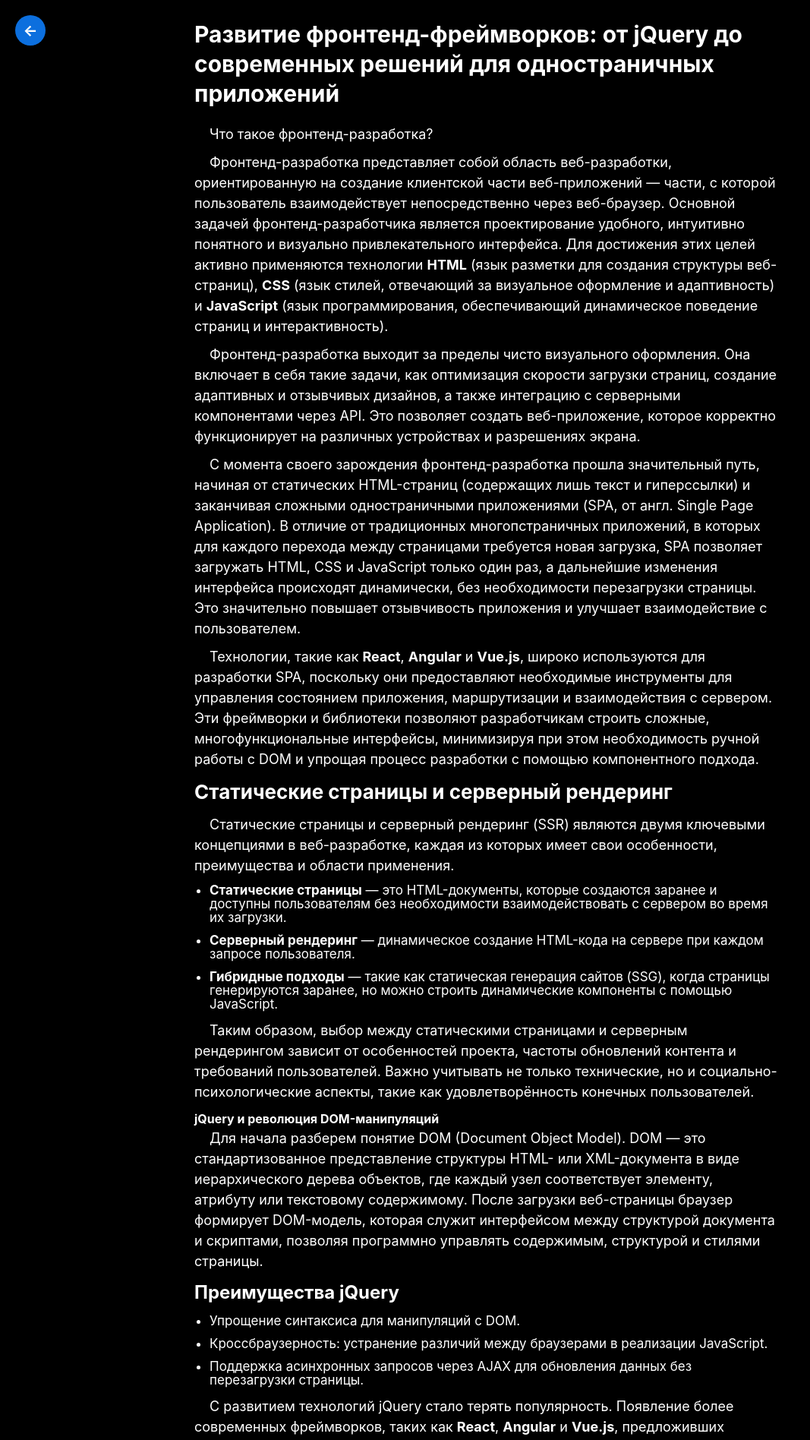
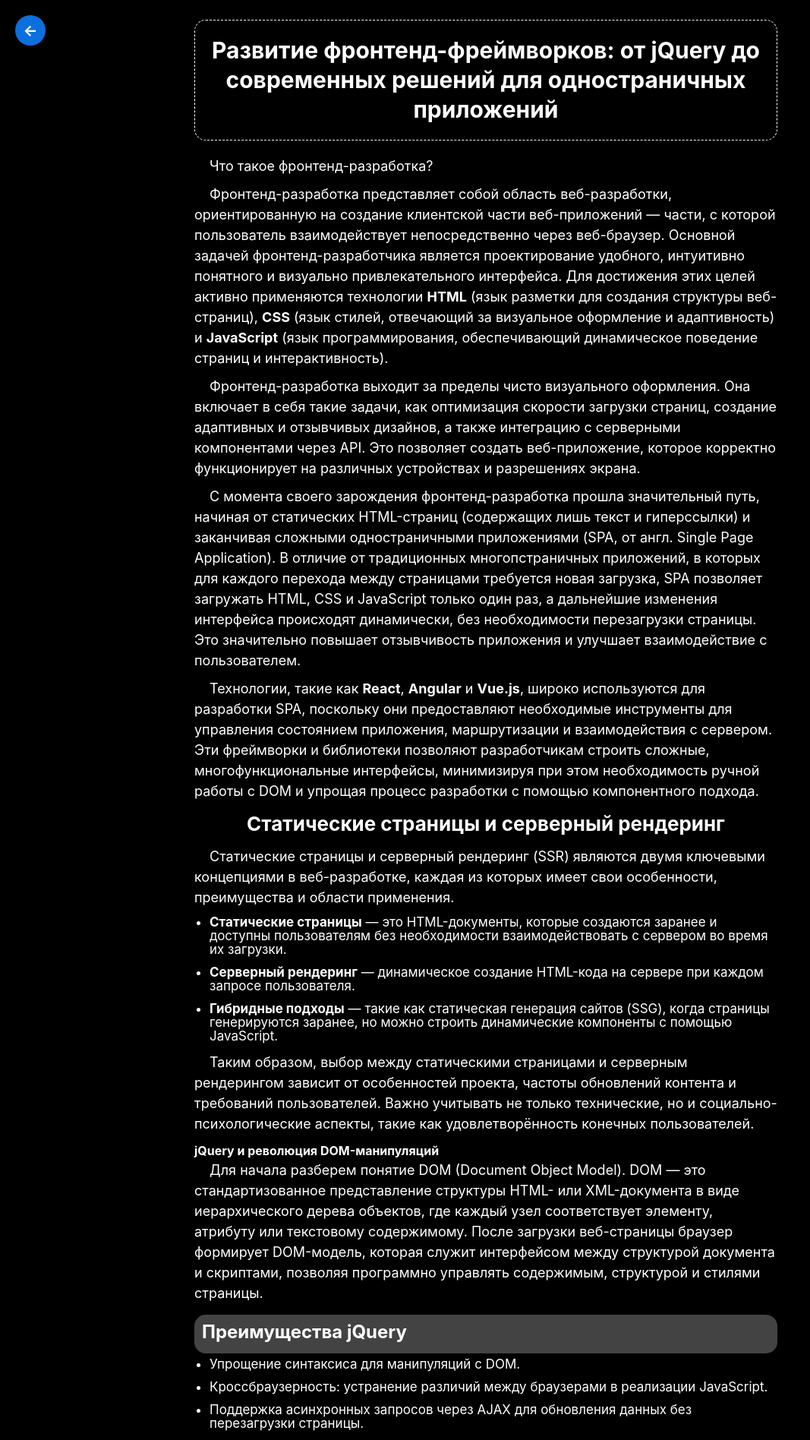
Before and after one commit to werwarmort/frontend-introduction, a Next.js app: page /lectures/1 in a window 1280 px wide. Shown: the top 1896 px of the page at 76% size, without its empty margins (0-1067 px from the left). Built offline with nearby package versions, Linux system fonts and the light colour scheme.

Commit message:
доработки стилей

```diff
--- a/src/app/lectures/[id]/LecturePage.module.scss
+++ b/src/app/lectures/[id]/LecturePage.module.scss
@@ -1,9 +1,32 @@
 .LecturePageWrapper {
+
+  h1 {
+    text-align: center;
+    border: 1px dashed white;
+    border-radius: 15px;
+    margin-bottom: 20px;
+    padding: 20px;
+  }
+
+  h2 {
+    text-align: center;
+  }
+
+  h3 {
+    background: rgba(197, 197, 197, 0.34);
+    padding: 5px 10px;
+    margin: 5px 0;
+    border-radius: 15px;
+  }
 
   pre {
     margin: 20px 0;
     font-size: 20px;
     font-weight: bold;
+    background: rgba(54, 55, 56, 0.61);
+    padding-left: 30px;
+    border-radius: 10px;
+    border: 1px dashed white;
 
     code {
       color: rgba(1, 218, 253, 0.84);
@@ -30,8 +53,10 @@
   }
 
   ol {
-    padding-left: 20px;
     list-style-type: decimal;
+    border: 1px solid white;
+    padding: 20px 0 20px 30px;
+    border-radius: 15px;
   }
 
   h1 {
--- a/src/shared/labs/lab_7.tsx
+++ b/src/shared/labs/lab_7.tsx
@@ -1,6 +1,6 @@
 export const lab_7 = `<h1>Лабораторная работа: Сравнение фронтенд-фреймворков</h1>
 
-<p>Цель: Сформировать аналитическое мышление при сравнении React, Vue.js, Angular и Svelte. Каждому пункту лабораторной соответствует вопрос, требующий развёрнутого письменного ответа на основе лекционного материала и личного анализа.</p>
+<p>Цель: Провести сравнительный анализ современных инструментов web-разработки: React, Vue.js, Angular и Svelte. Каждому пункту лабораторной соответствует вопрос, требующий развёрнутого письменного ответа на основе лекционного материала и личного анализа.</p>
 
 <p><strong>1)</strong> В чём заключаются архитектурные различия между React и Svelte в контексте рендеринга и производительности?</p>
 <p><strong>2)</strong> Почему отказ Svelte от виртуального DOM считается инновационным решением?</p>
--- a/src/shared/lectures/lecture_1.tsx
+++ b/src/shared/lectures/lecture_1.tsx
@@ -55,7 +55,7 @@ export const lecture_1 = `
   <li>Механизм <strong>Dependency Injection</strong> для улучшенной модульности.</li>
 </ul>
 
-<h3>Контрольные вопросы:</h3>
+<h2>Контрольные вопросы:</h2>
 <ol>
   <li>Что такое фронтенд-разработка и какие основные задачи она решает?</li>
   <li>Что такое SPA (single-page application) и как этот подход изменяет взаимодействие с пользователем по сравнению с традиционными многостраничными приложениями?</li>
@@ -68,4 +68,4 @@ export const lecture_1 = `
   <li>Какие основные особенности AngularJS сделали его популярным, и как двустороннее связывание данных помогает упростить разработку?</li>
   <li>Какие проблемы с производительностью были у AngularJS и как их решали новые фреймворки, такие как React и Vue.js?</li>
 </ol>
-`
+`;
--- a/src/shared/lectures/lecture_5.tsx
+++ b/src/shared/lectures/lecture_5.tsx
@@ -53,7 +53,7 @@ $: doubled = count * 2;</code></pre>
 <p>Подводя итоги, можно отметить, что Svelte представляет собой качественный сдвиг в парадигме создания пользовательских интерфейсов. Отказ от виртуального DOM в пользу компиляции в нативный JavaScript-код открывает новые горизонты в плане производительности, простоты разработки и гибкости использования. Благодаря продуманной архитектуре, интуитивной реактивности и компактности итогового кода, Svelte становится всё более привлекательным инструментом как для начинающих разработчиков, так и для профессионалов, работающих над производственными проектами.</p>
 <p>С учётом растущих требований к скорости, надёжности и эффективности веб-приложений, фреймворк Svelte уверенно занимает свою нишу в экосистеме современных фронтенд-технологий и продолжает развиваться, предлагая инновационные решения для задач будущего.</p>
 
-<h3>Вопросы</h3>
+<h2>Вопросы</h2>
 <ol>
   <li>В чём принципиальное отличие подхода Svelte от фреймворков на базе виртуального DOM (React, Vue, Angular)?</li>
   <li>Как перенос логики обновления интерфейса на этап компиляции позволяет уменьшить размер бандла и ускорить загрузку приложения?</li>
--- a/src/shared/lectures/lecture_7.tsx
+++ b/src/shared/lectures/lecture_7.tsx
@@ -1,6 +1,5 @@
 export const lecture_7 = `<h1>Сравнение современных фронтенд-фреймворков: производительность, экосистема и удобство разработки</h1>
 
-<h2>Введение</h2>
 <p>Современные веб-приложения предъявляют всё более высокие требования к производительности, гибкости и качеству взаимодействия с пользователем. С ростом числа устройств и разнообразием пользовательских сценариев важно создавать интерфейсы, способные быстро откликаться на действия, масштабироваться и быть легко сопровождаемыми. Одним из важнейших факторов, влияющих на достижение этих целей, является выбор фронтенд-фреймворка. Сегодня наибольшее распространение получили такие решения, как React, Vue.js, Angular и Svelte. Каждый из них представляет собой зрелую технологию со своими архитектурными особенностями, принципами работы и экосистемой.</p>
 <p>Настоящая лекция направлена на проведение комплексного сравнительного анализа указанных фреймворков. В центре внимания окажутся три ключевых аспекта: производительность, экосистема (включая поддержку сообществом) и удобство разработки. Особое внимание будет уделено контексту практического применения: какие проекты лучше реализовывать с помощью каждого из инструментов и почему.</p>
 
@@ -88,4 +87,4 @@ export const lecture_7 = `<h1>Сравнение современных фрон
   <li>Чем обусловлен интерес разработчиков к Svelte, несмотря на его менее развитую экосистему по сравнению с React и Vue?</li>
   <li>На какие критерии следует опираться при выборе фронтенд-фреймворка для нового проекта, и как они соотносятся с характеристиками рассматриваемых решений?</li>
 </ul>
-`
+`;
```
Also changed, not shown: src/app/lab/[id]/LabPage.module.scss (+21 -0 lines), src/shared/lectures/lecture_8.tsx (+4 -4 lines).
